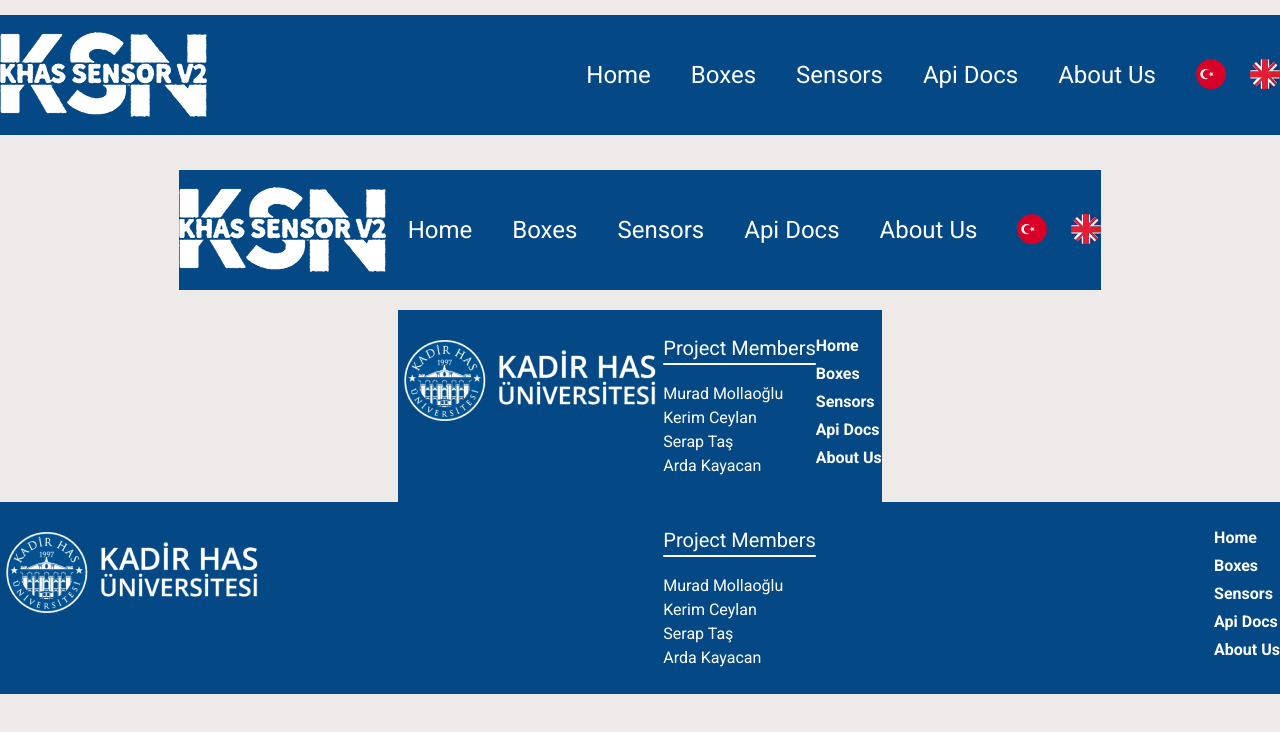
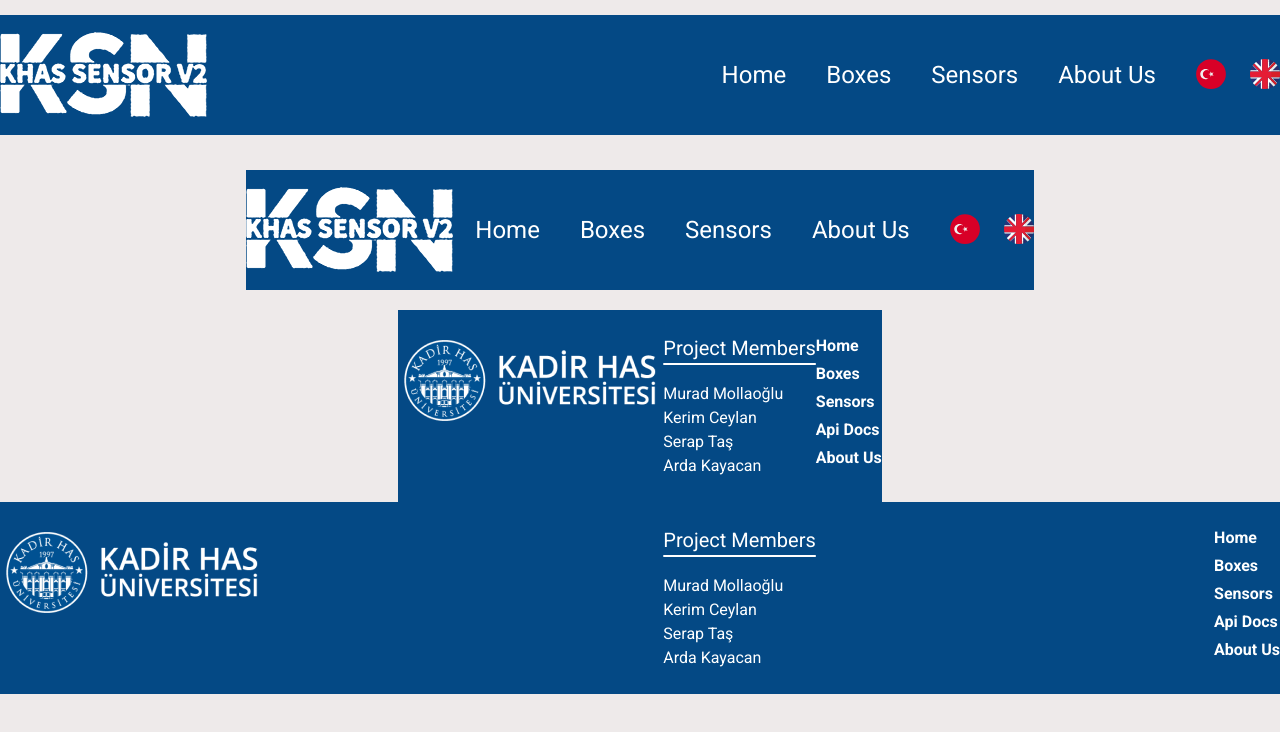
Before and after one commit to kerimcylan/SensorNet, a Next.js app in the folder sensorweb/: page /layout in a window 1280 px wide. Shown: the top 732 px of the page. Built offline with nearby package versions, Linux system fonts and the light colour scheme; a web font is replaced by a local one.

Commit message:
deleted api docs

```diff
--- a/sensorweb/src/components/Layout/navbar.tsx
+++ b/sensorweb/src/components/Layout/navbar.tsx
@@ -27,7 +27,6 @@
               <Link href="/boxes">{t("Boxes")}</Link>
             </li>
             <li className="text-2xl">{t("Sensors")}</li>
-            <li className="text-2xl">{t("Api Docs")}</li>
             <li className="text-2xl">{t("About Us")}</li>
             <li className="flex flex-row gap-6">
               <div>
```
